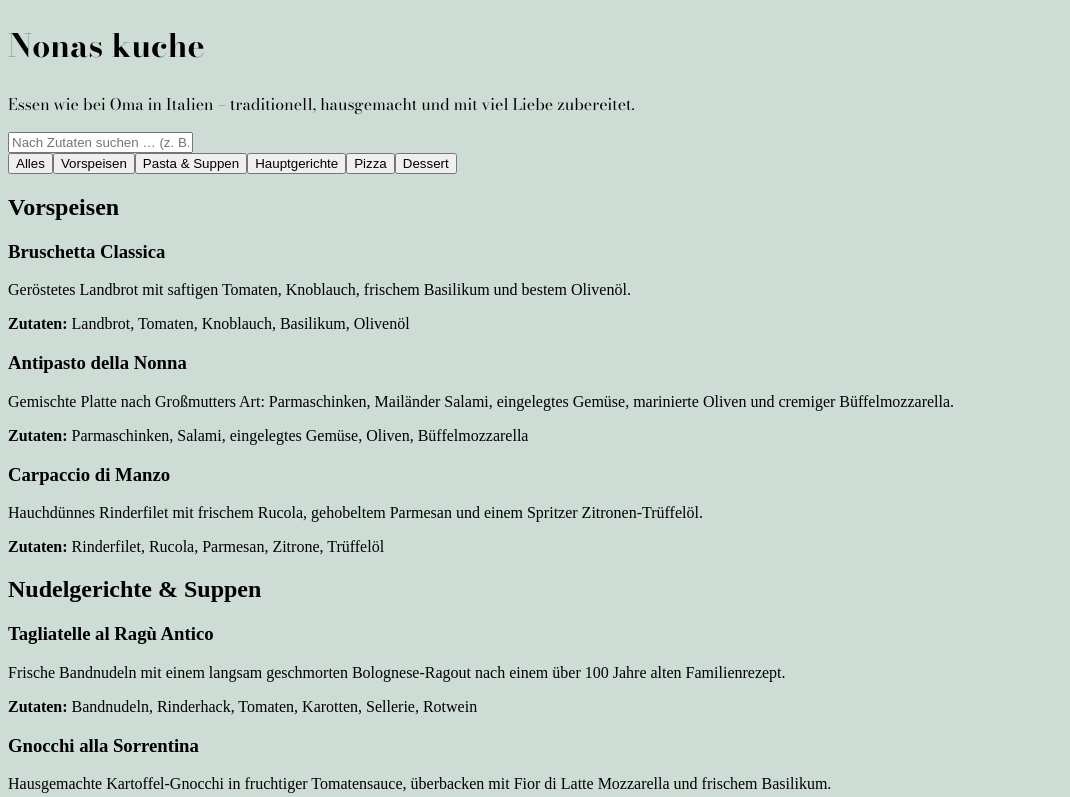
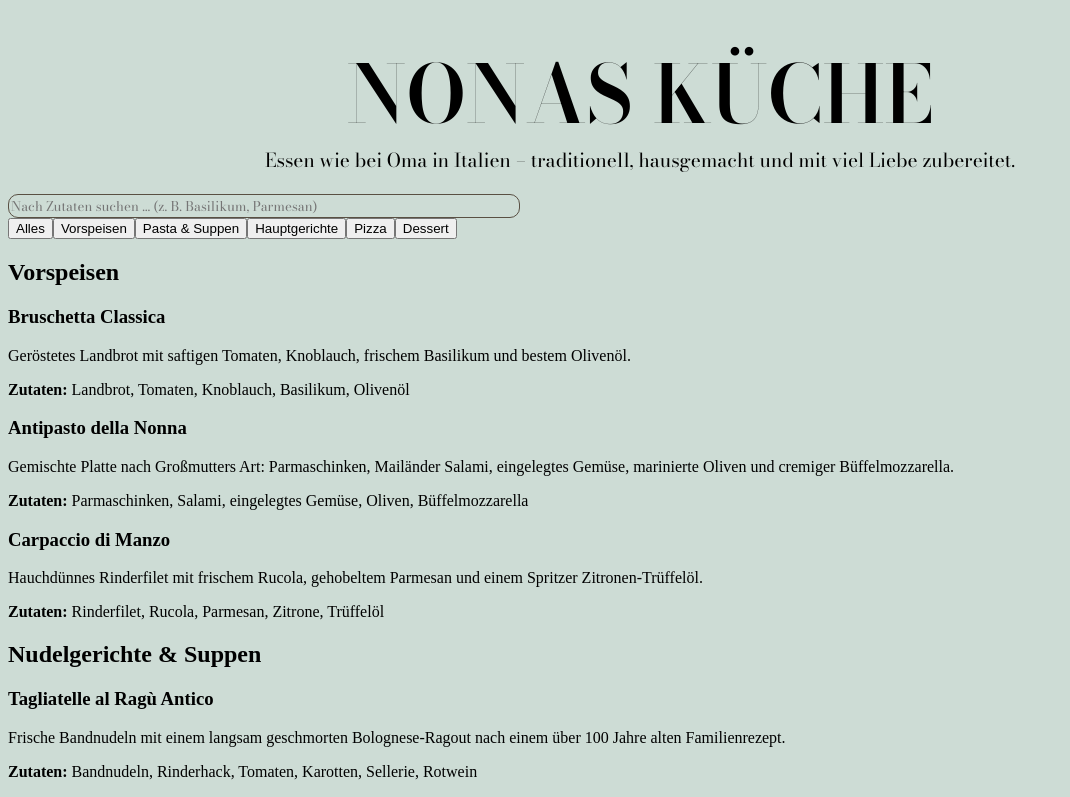
Before and after one commit to reem0078/Sofwareproject-Nonnas-Kuche, a website: page index.html in a window 1280 px wide. Shown: the top 797 px of the page, without its empty margins (0-1070 px from the left). Drawn offline with nearby package versions, Linux system fonts and the light colour scheme.

Commit message:
Header and Searchbar

```diff
--- a/index.html
+++ b/index.html
@@ -11,7 +11,7 @@
 <div id="app">
 
   <header>
-    <h1> Nonas kuche </h1>
+    <h1> Nonas Küche </h1>
     <p>{{ tagline }}</p>
   </header>
 
--- a/style.css
+++ b/style.css
@@ -8,5 +8,34 @@ body{
 
 header{
     font-family:  "Bodoni Moda", serif;
-    justify-content: center;
+    text-align: center;
 }
+
+header h1{
+    margin-bottom: 0;
+    font-size: clamp(3rem,8vw,5rem);
+    font-weight: 600;
+    text-transform: uppercase;
+    line-height: 1;
+}
+
+header p{
+    font-size: 1.2rem;
+    font-weight: 400;
+    margin-top: 0.7rem;
+}
+
+.search-bar{
+    max-width: 40%;
+    margin-top:2rem auto;
+}
+
+.search-bar input {
+    width: 100%;
+    border: 1px solid rgba(60, 46, 32, 0.8) ;
+    border-radius: 10px;
+    background: transparent;
+    font-family: "Bodoni Moda", serif;
+    color: black;
+
+}
```
